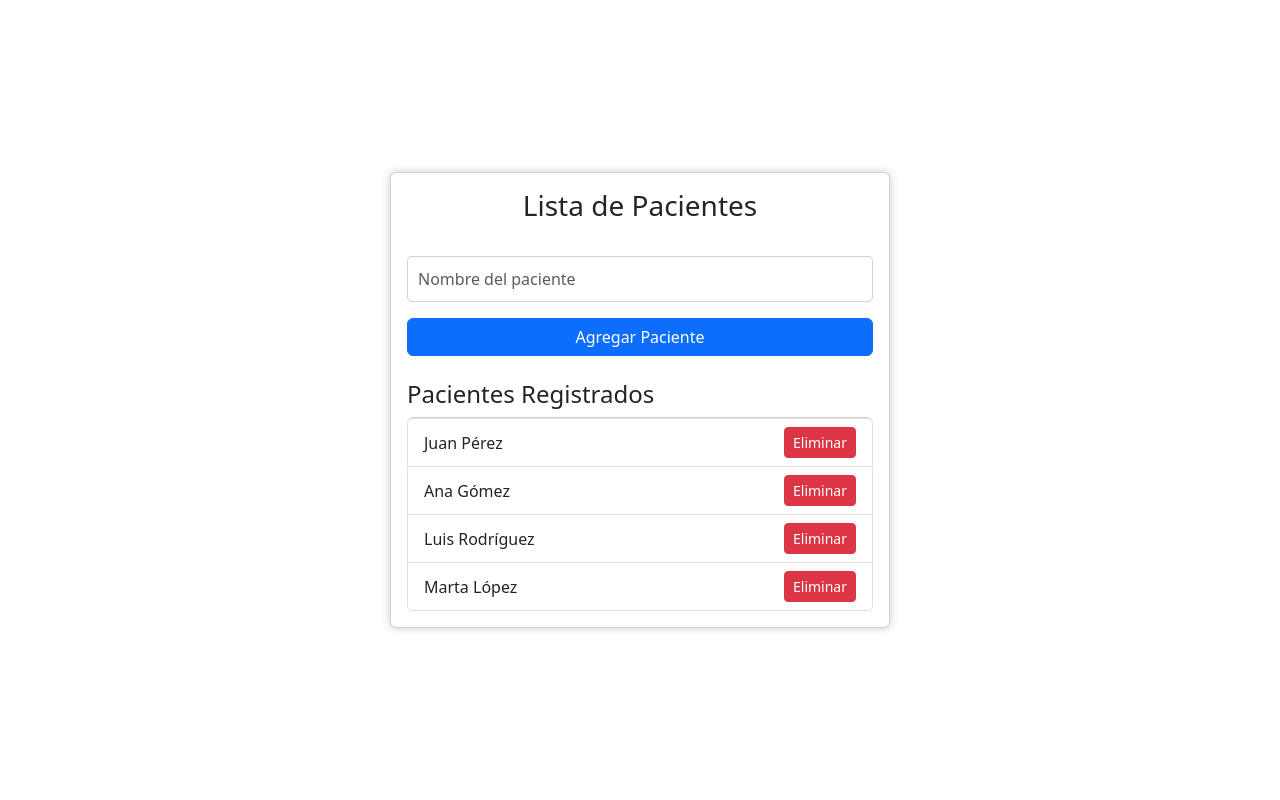
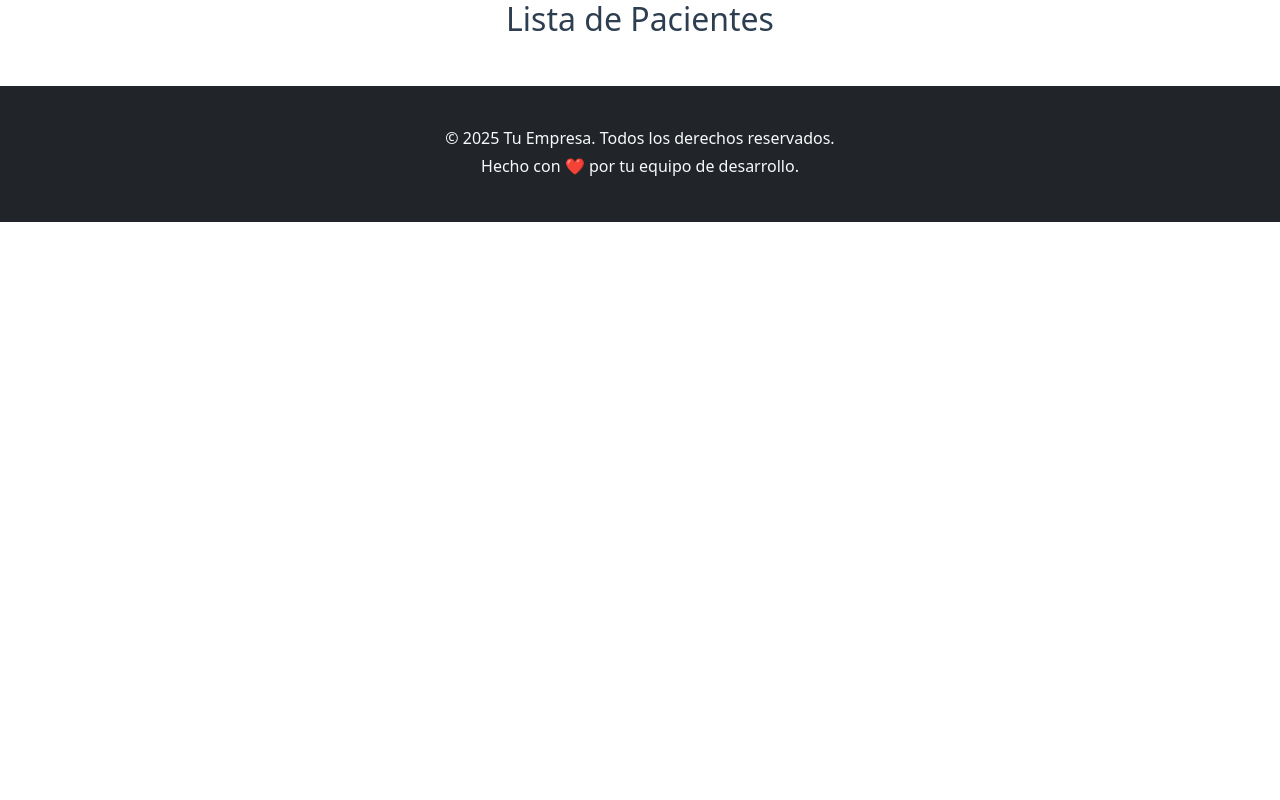
Before and after one commit to rodo18-2006/Proyecto-2, a React (Vite) app: page /Pacientes in a window 1280 px wide. Shown: the top 800 px of the page. Built offline with nearby package versions, Linux system fonts and the light colour scheme.

Commit message:
editamos lista de pacientes, turnos y loginpge

```diff
--- a/src/App.jsx
+++ b/src/App.jsx
@@ -1,30 +1,43 @@
-import { BrowserRouter as Router, Routes, Route, Navigate } from "react-router";
+import { BrowserRouter as Router, Routes, Route } from "react-router";
 import HomePage from "./page/HomePage";
 import LoginPage from "./page/LoginPage";
 import Error404 from "./page/error404/Error404";
 import Doctores from "./page/Doctores";
-import NavbarC from "./components/navbar/NavbarC";
-import Inicio from "./components/Inicio/InicioC";
 import Turnos from "./page/Turnos";
 import Hora from "./page/Hora";
 import Listadodepacientes from "./page/Listadodepacientes";
-
+import { useState } from "react";
 
 const App = () => {
+  const [pacientes, setPacientes] = useState([
+    { nombre: "Juan Pérez" },
+    { nombre: "Ana Gómez" },
+  ]);
+
   return (
-    <>
     <Router>
       <Routes>
-          <Route path="/" element={<LoginPage/>} />
-          <Route path="/Turnos" element={<Turnos />}/>
+        <Route path="/" element={<LoginPage />} />
+        <Route
+          path="/Turnos"
+          element={<Turnos pacientes={pacientes} setPacientes={setPacientes} />}
+        />
+
         <Route path="/Inicio" element={<HomePage />} />
         <Route path="*" element={<Error404 />} />
         <Route path="/Doctores" element={<Doctores />} />
-         <Route path="/Horarios" element={<Hora />}/>
-         <Route path="/Pacientes" element={<Listadodepacientes />} />
+        <Route path="/Horarios" element={<Hora />} />
+        <Route
+          path="/Pacientes"
+          element={
+            <Listadodepacientes
+              pacientes={pacientes}
+              setPacientes={setPacientes}
+            />
+          }
+        />
       </Routes>
     </Router>
-    </>
   );
 };
 
--- a/src/components/Inicio/InicioC.jsx
+++ b/src/components/Inicio/InicioC.jsx
@@ -1,4 +1,5 @@
 
+import React from 'react'
 
 
 const InicioC = () => {
--- a/src/components/Lista-pacientes/ListapacientesC.jsx
+++ b/src/components/Listapacientes/ListapacientesC.jsx
@@ -1,19 +1,21 @@
 import React, { useState } from "react";
 import { Button, Card, Container, Alert } from "react-bootstrap";
 
-const ListaPacientesC = () => {
-  const [pacientes, setPacientes] = useState([
-    { nombre: "Juan Pérez" },
-    { nombre: "Ana Gómez" },
-    { nombre: "Luis Rodríguez" },
-    { nombre: "Marta López" },
-  ]);
+
+const ListaPacientesC = ({ pacientes, setPacientes }) => {
   const [nombre, setNombre] = useState("");
   const [error, setError] = useState("");
 
   const agregarPaciente = () => {
     if (nombre.trim() === "") {
       setError("El nombre no puede estar vacío.");
+      return;
+    }
+
+
+    const existe = pacientes.some((p) => p.nombre === nombre);
+    if (existe) {
+      setError("Este paciente ya está registrado.");
       return;
     }
 
@@ -28,7 +30,7 @@ const ListaPacientesC = () => {
   };
 
   return (
-    <Container className="d-flex justify-content-center align-items-center min-vh-100">
+    /*  <Container className="d-flex justify-content-center align-items-center min-vh-100">
       <Card
         style={{
           padding: "1rem",
@@ -40,7 +42,6 @@ const ListaPacientesC = () => {
         <h3 className="text-center mb-4">Lista de Pacientes</h3>
 
         {error && <Alert variant="danger">{error}</Alert>}
-
 
         <div className="mb-3">
           <input
@@ -75,7 +76,15 @@ const ListaPacientesC = () => {
           ))}
         </ul>
       </Card>
-    </Container>
+    </Container> */
+    <div>
+      <h2>Lista de Pacientes</h2>
+      <ul>
+        {pacientes.map((paciente, index) => (
+          <li key={index}>{paciente.nombre}</li>
+        ))}
+      </ul>
+    </div>
   );
 };
 
--- a/src/components/form/FormC.jsx
+++ b/src/components/form/FormC.jsx
@@ -29,6 +29,9 @@ const FormC = () => {
     "Dr. Rodrigo Santos": "rod321",
     "Dra. Laura Fernández": "lau654",
   };
+
+
+
 
   const handleChange = (e) => {
     setFormData({ ...formData, [e.target.name]: e.target.value });
--- a/src/components/turnero/TurneroC.jsx
+++ b/src/components/turnero/TurneroC.jsx
@@ -1,7 +1,9 @@
 import React, { useState } from "react";
 import "./Turnero.css";
 
-const TurneroC = () => {
+const TurneroC = ({ pacientes, setPacientes }) => {
+
+
   const [turnos, setTurnos] = useState([]);
   const [nombre, setNombre] = useState("");
   const [dni, setDni] = useState("");
@@ -14,12 +16,15 @@ const TurneroC = () => {
     "Dra. Valentia Ríos - Fisioterapia Deportiva",
     "Dr. Esteban Morales - Fisioterapia Neurológica",
     "Dra. Camila Herrera - Fisioterapia Ortopédica",
-    "Dr. Esteban Morales - Fisioterapia Neurológica",
     "Dr. Rodrigo Santos - Rehabilitación Cardiopulmonar",
     "Dra. Laura Fernández – Fisioterapia Pediátrica",
   ];
 
    const agregarTurno = () => {
+    // Después de agregar el turno, agregar al paciente a la lista
+    setPacientes([...pacientes, { nombre }]);
+
+
      if (
        nombre.trim() !== "" &&
        dni.trim() !== "" &&
@@ -28,9 +33,10 @@ const TurneroC = () => {
        fecha &&
        hora
      ) {
+       // Aquí debes usar "nombre" y no "nombrePaciente"
        setTurnos([...turnos, { nombre, dni, doctor, motivo, fecha, hora }]);
-      // Limpiar campos
-      setNombre("");
+
+       setNombre(""); // Limpiar campos
        setDni("");
        setDoctor("");
        setMotivo("");
@@ -108,7 +114,7 @@ const TurneroC = () => {
         />
       </div>
 
-      <button onClick={agregarTurno} className="btn-agregar">
+      <button onClick={agregarTurno} className="btn btn-primary">
         Agregar Turno
       </button>
 
--- a/src/page/Listadodepacientes.jsx
+++ b/src/page/Listadodepacientes.jsx
@@ -1,14 +1,18 @@
-import React from 'react'
-import ListaPacientesC from '../components/Lista-pacientes/ListapacientesC'
-import FooterC from '../components/footer/FooterC'
+import React, { useState } from "react";
+
+
+import FooterC from "../components/footer/FooterC";
+import ListaPacientesC from "../components/Listapacientes/ListapacientesC";
 
 const Listadodepacientes = () => {
+  const [pacientes, setPacientes] = useState([]); // Aquí es donde manejas el estado de pacientes.
+
   return (
     <>
-    <ListaPacientesC />
-    <FooterC />
+      <ListaPacientesC pacientes={pacientes} setPacientes={setPacientes} />
+      <FooterC />
     </>
-  )
-}
+  );
+};
 
-export default Listadodepacientes
+export default Listadodepacientes;
--- a/src/page/LoginPage.jsx
+++ b/src/page/LoginPage.jsx
@@ -5,7 +5,6 @@ import Inicio from "../components/Inicio/InicioC";
 const LoginPage = () => {
   return (
     <>
-      <Inicio />
       <FormC />
       <FooterC />
     </>
--- a/src/page/Turnos.jsx
+++ b/src/page/Turnos.jsx
@@ -1,16 +1,15 @@
-import FooterC from "../components/footer/FooterC"
-import NavbarC from "../components/navbar/NavbarC"
-import TurneroC from "../components/Turnero/TurneroC"
+import FooterC from "../components/footer/FooterC";
+import NavbarC from "../components/navbar/NavbarC";
+import TurneroC from "../components/turnero/TurneroC";
 
+const Turnos = ({ pacientes, setPacientes }) => {
+  return (
+    <>
+      <NavbarC />
+      <TurneroC pacientes={pacientes} setPacientes={setPacientes} />
+      <FooterC />
+    </>
+  );
+};
 
-const Turnos = () => {
-  return (
-   <>
-   <NavbarC />
-   <TurneroC />
-   <FooterC />
-   </>
-  )
-}
-
-export default Turnos
+export default Turnos;
```
Also changed, not shown: src/page/Inicio.jsx (+5 -5 lines). Lines whose indentation alone changed are shown as unchanged.
